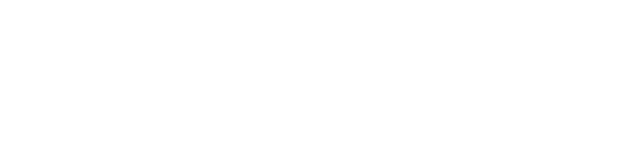
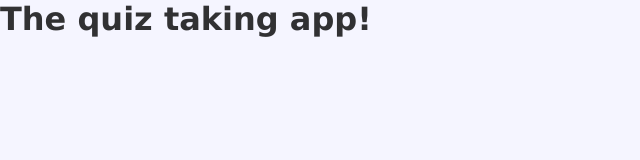
Before and after one commit to jstapankumar/trivia_quizapp, a plain HTML site: page index.html in a window 1280 px wide. Shown: the whole page, without its empty margins (0-640 px from the left). Drawn offline with Linux system fonts and the light colour scheme.

Commit message:
Added little css

```diff
--- a/index.html
+++ b/index.html
@@ -9,7 +9,7 @@
 
 </head>
 <body>
-
+    <h1>The quiz taking app!</h1>
 </body>
 <script src="app.js"></script>
 </html>
--- a/style.css
+++ b/style.css
@@ -0,0 +1,11 @@
+*{
+    margin:0;
+    padding:0;
+    box-sizing: border-box;
+}
+body{
+    font-family: Verdana, Geneva, Tahoma, sans-serif;
+    color:rgba(0, 0, 0, 0.8);
+    background:rgba(0, 0, 255, 0.041);
+    font-weight: 400;
+}
```
